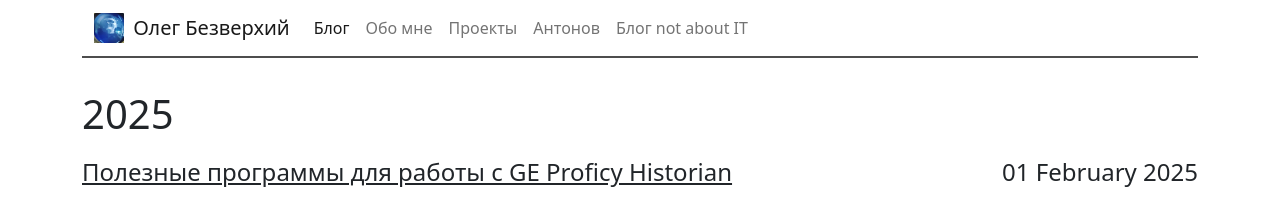
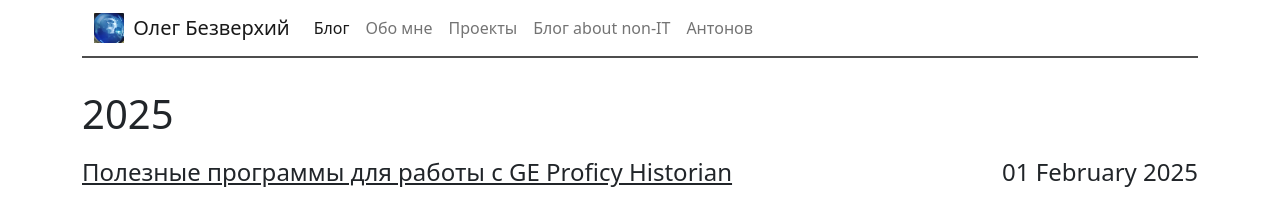
Before and after one commit to OlegBezverhii/olegbezverhii.github.io, a Jekyll site: the page built from index.html, in a window 1280 px wide. Shown: the top 205 px of the page. Built offline with Jekyll 4.4.1, drawn with Linux system fonts in a browser that asks for light colours.

Commit message:
Update navigation.yml

```diff
--- a/_data/navigation.yml
+++ b/_data/navigation.yml
@@ -4,7 +4,7 @@
   link: /about/
 - name: Проекты
   link: /project/
+- name: Блог about non-IT
+  link: /blog2/
 - name: Антонов
   link: /antonov/
-- name: Блог not about IT
-  link: /blog2/
```
